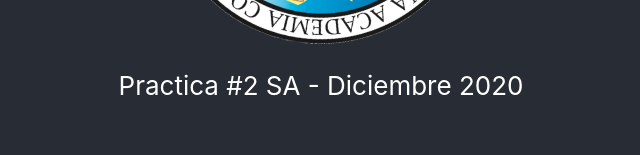
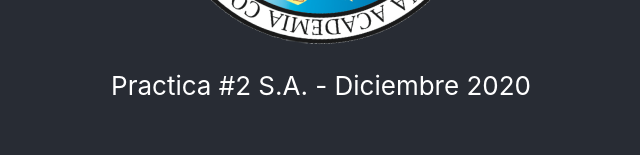
Before and after one commit to hugofiguer9777/sa-practica1, a React (Create React App) app: page / in a window 1280 px wide. Shown: the part 433-588 px from the top of the page, without its empty margins (319-959 px from the left). Built offline with nearby package versions, Linux system fonts and the light colour scheme.

Commit message:
Update App.js

```diff
--- a/src/App.js
+++ b/src/App.js
@@ -7,7 +7,7 @@ function App() {
       <header className="App-header">
         <img src={logo} className="App-logo" alt="logo" />
         <p>
-          Practica #2 SA - Diciembre 2020
+          Practica #2 S.A. - Diciembre 2020
         </p>
         <p>
           Hugo René Figueroa Castillo - 201503840
```
